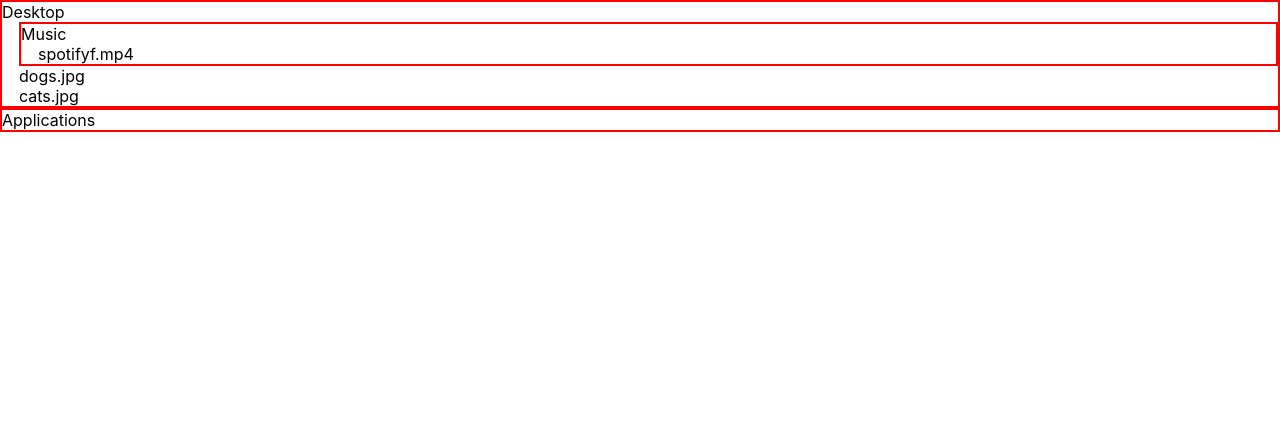
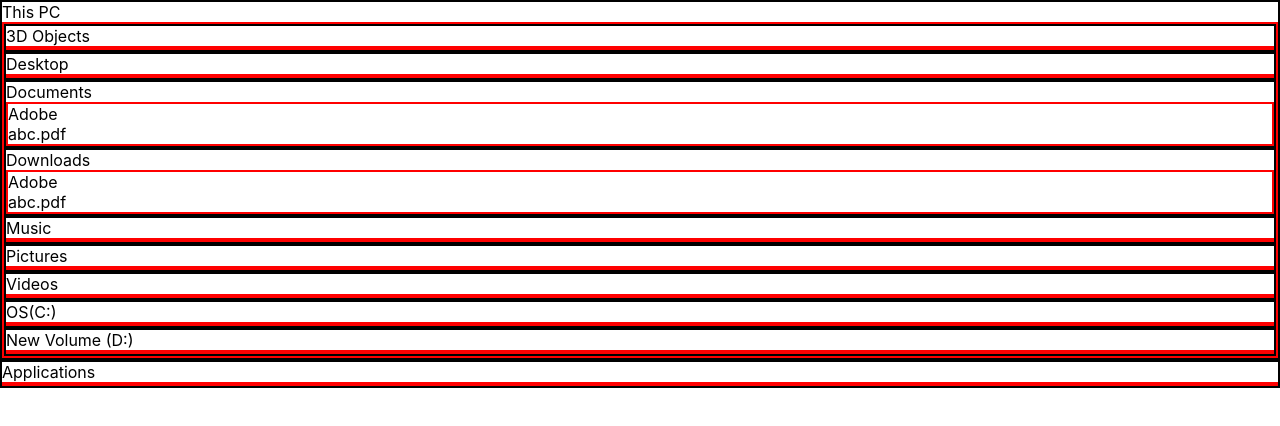
Before and after one commit to AnushkaaSharma/react-practice, a React (Create React App) app: page / in a window 1280 px wide. Shown: the top 426 px of the page. Built offline with nearby package versions, Linux system fonts and the light colour scheme.

Commit message:
Folder and files complete

```diff
--- a/src/App.js
+++ b/src/App.js
@@ -1,16 +1,29 @@
 import './App.css';
+
 
 function App() {
   return (
     <div>
-      <Folder name= 'Desktop'>
-        <Folder name= 'Music'>
-          <File name= 'spotifyf.mp4' />
+      <Folder name= 'This PC'>
+        <Folder name= '3D Objects' />
+        <Folder name= 'Desktop' />
+
+        <Folder name= 'Documents' >
+          <File name= 'Adobe' />
+          <File name= 'abc.pdf' />
+          </Folder>
+
+        <Folder name= 'Downloads' >
+          <File name= 'Adobe' />
+          <File name= 'abc.pdf' />
+          </Folder>
+
+        <Folder name= 'Music' />
+        <Folder name= 'Pictures' />
+        <Folder name= 'Videos' />
+        <Folder name= 'OS(C:)' />
+        <Folder name= 'New Volume (D:)' />
         </Folder>
-        <File name= 'dogs.jpg' />
-        <File name= 'cats.jpg'/>
-        </Folder>
-
       <Folder name='Applications' />
     </div>
   )
@@ -18,9 +31,9 @@ function App() {
 
 
 const Folder = (props) => {
-  return <div style={{ border: '2px solid red' }}>
+  return <div className= 'main'>
     { props.name }
-    <div style={{ marginLeft: '17px' }}>
+    <div className = 'children'>
       { props.children }
     </div>
   </div>
```
